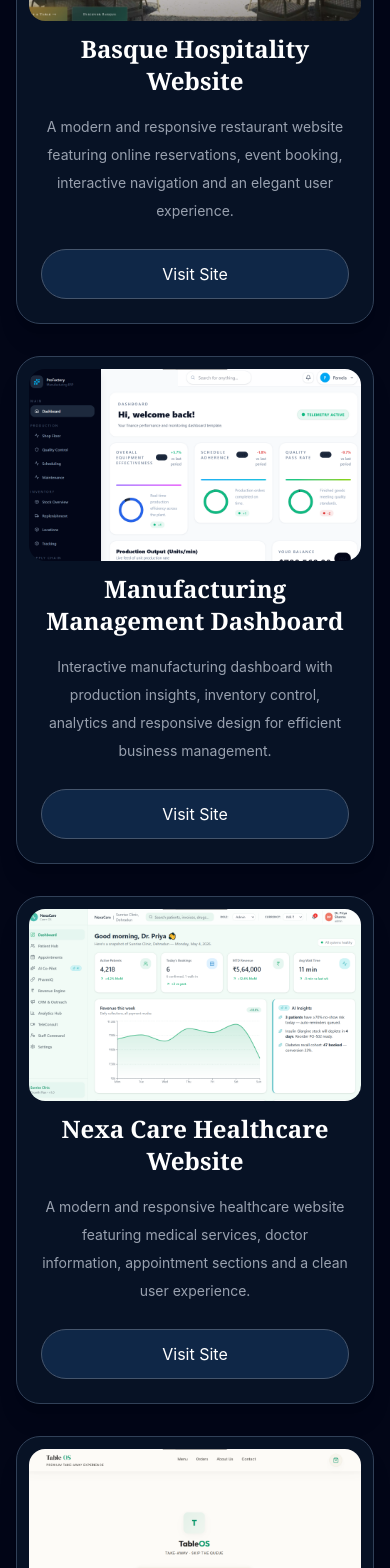
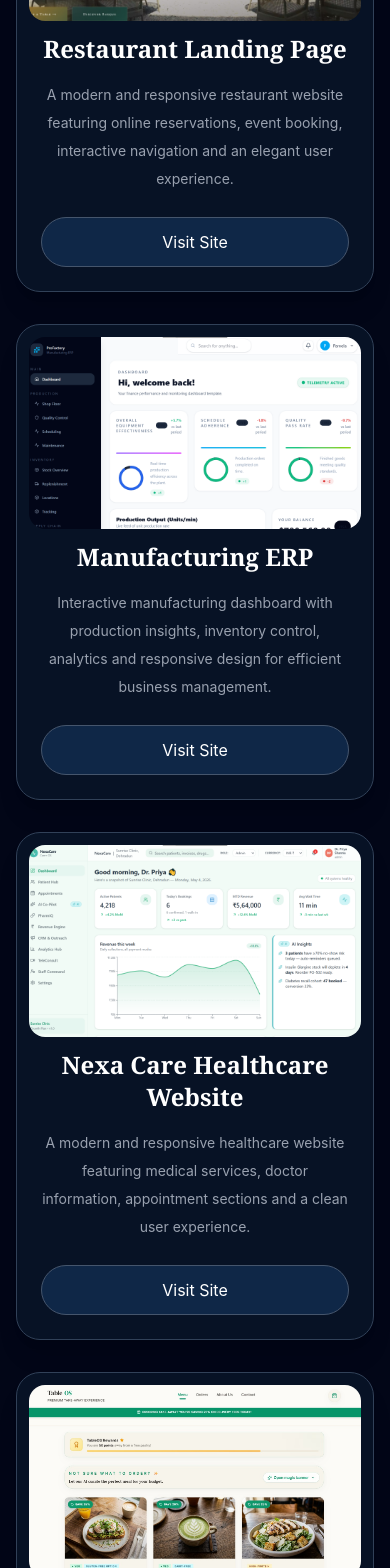
Before and after one commit to GauravKumar118/portfolio, a React (Vite) app: page /projects in a window 390 px wide. Shown: the part 432-2000 px from the top of the page. Built offline with nearby package versions, Linux system fonts and the light colour scheme.

Commit message:
Fix hero button responsiveness

```diff
--- a/src/sections/Projects.jsx
+++ b/src/sections/Projects.jsx
@@ -4,7 +4,7 @@ export default function Projects() {
     const projects = [
         {
             id: 1,
-            title: "Basque Hospitality Website",
+            title: "Restaurant Landing Page",
             image: "/project/basque.png",
             description: "A modern and responsive restaurant website featuring online reservations, event booking, interactive navigation and an elegant user experience.",
             live: "https://basquedehradun.com/",
@@ -12,7 +12,7 @@ export default function Projects() {
         },
         {
             id: 2,
-            title: "Manufacturing Management Dashboard",
+            title: "Manufacturing ERP",
             image: "/project/ProFactory.png",
             description: "Interactive manufacturing dashboard with production insights, inventory control, analytics and responsive design for efficient business management.",
             live: "https://manufacturingerp.netlify.app/",
@@ -30,7 +30,7 @@ export default function Projects() {
         {
             id: 4,
             title: "Restro Takeaway Website",
-            image: "/project/restrot.png",
+            image: "/project/rest.jpeg",
             description: "A modern and responsive restaurant website featuring online food ordering, takeaway services, menu showcase and an intuitive user experience.",
             live: "https://restrotakeaway.netlify.app/",
 
```
Also changed, not shown: public/project/rest.jpeg (added).
